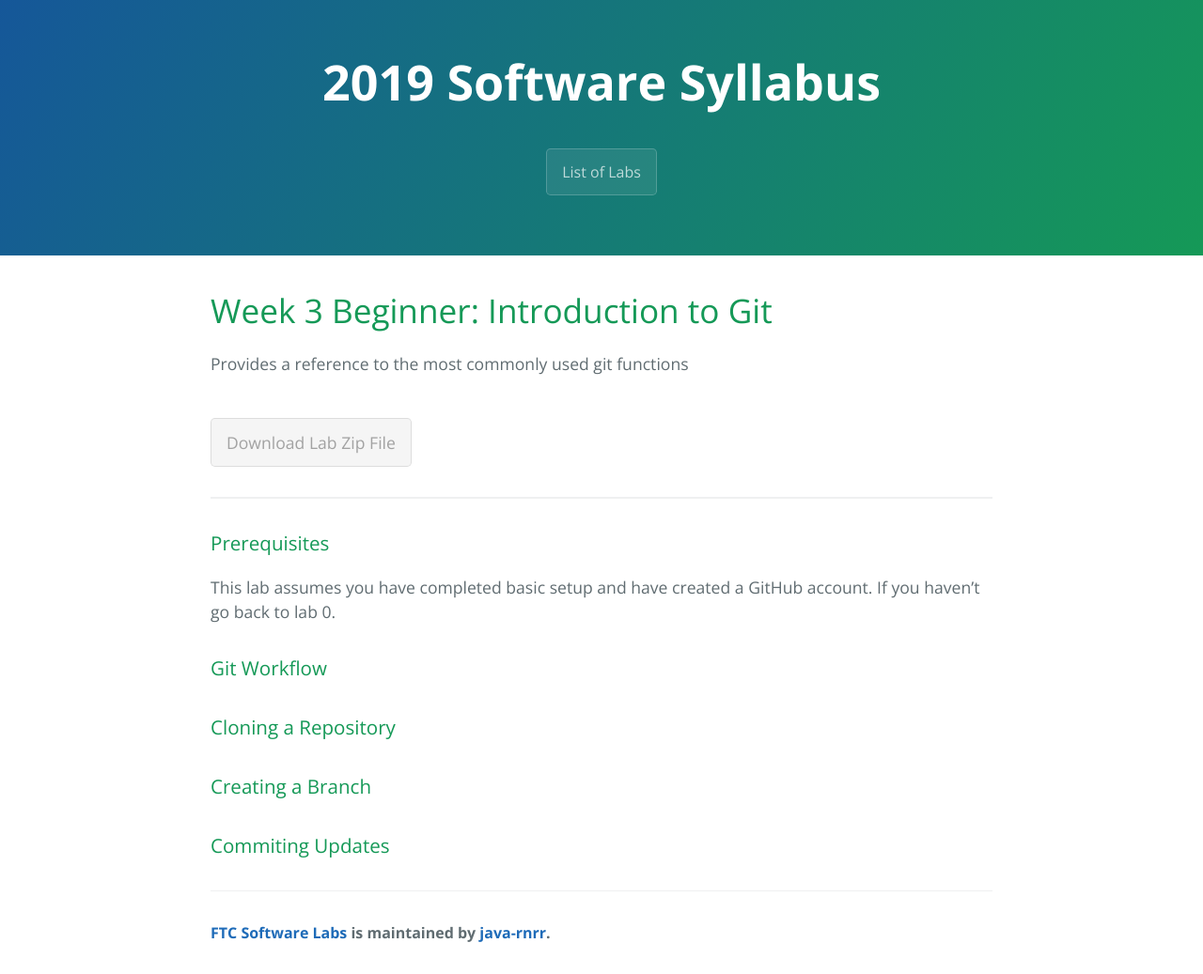
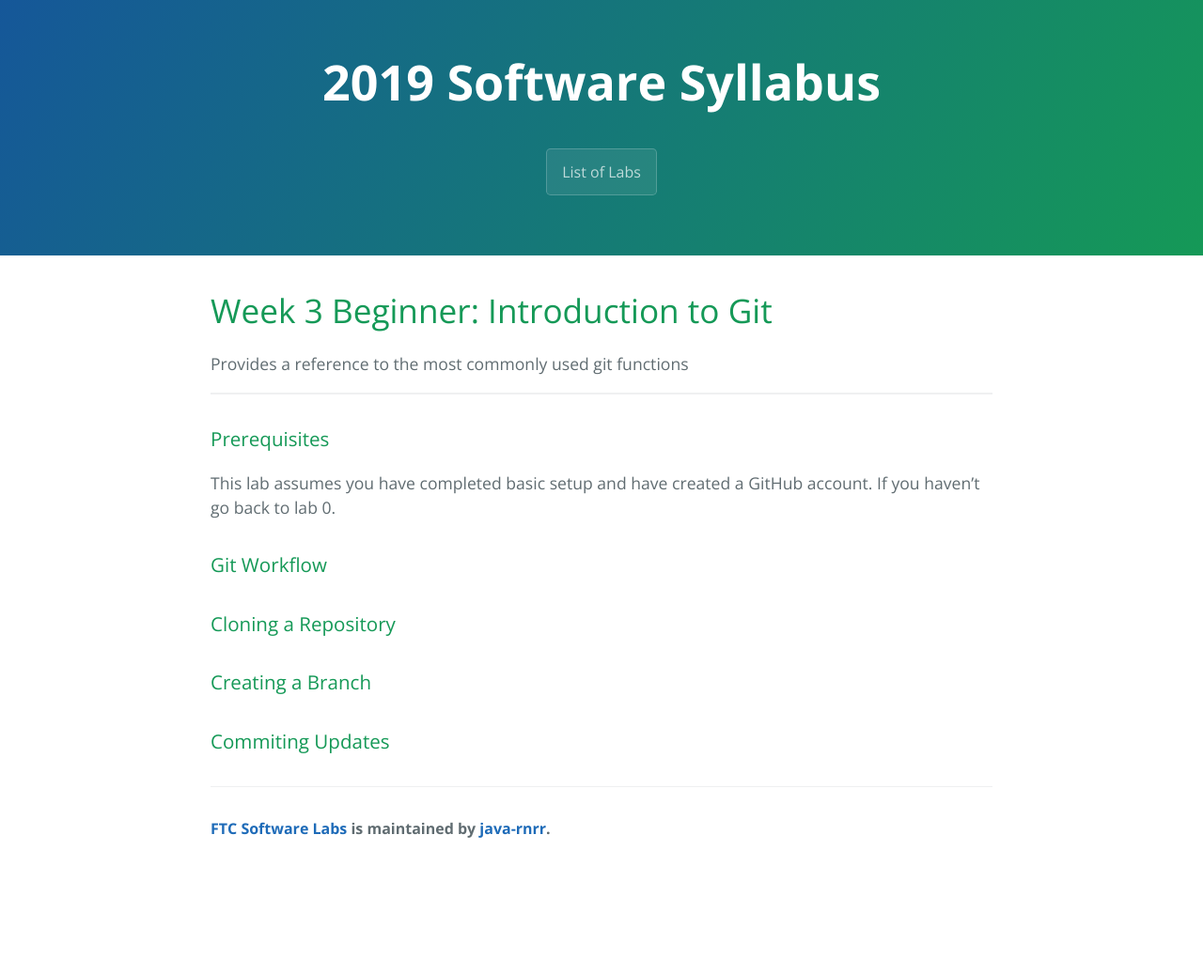
Before and after one commit to java-rnrr/getting-started, a Jekyll site: the page built from _posts/2019-06-02-aw3-tbd.md, in a window 1280 px wide. Shown: the whole page at 94% size. Built offline with Jekyll 4.4.1, drawn with Linux system fonts in a browser that asks for light colours; the repository's description, which GitHub fills in, is left out; after the commit the page ends 926 px from its top, so only the background shows below that.

Commit message:
Update post.html

```diff
--- a/_layouts/post.html
+++ b/_layouts/post.html
@@ -7,11 +7,6 @@
 {% endif %}
 
 
-{% if page.zipFile != "" %}
-<br />
-<a href="{{ site.baseurl }}/downloads/{{ page.zipFile }}" class="btn">Download Lab Zip File</a>
-{% endif %}
-
 <hr />
 
 {{ content }}
```
